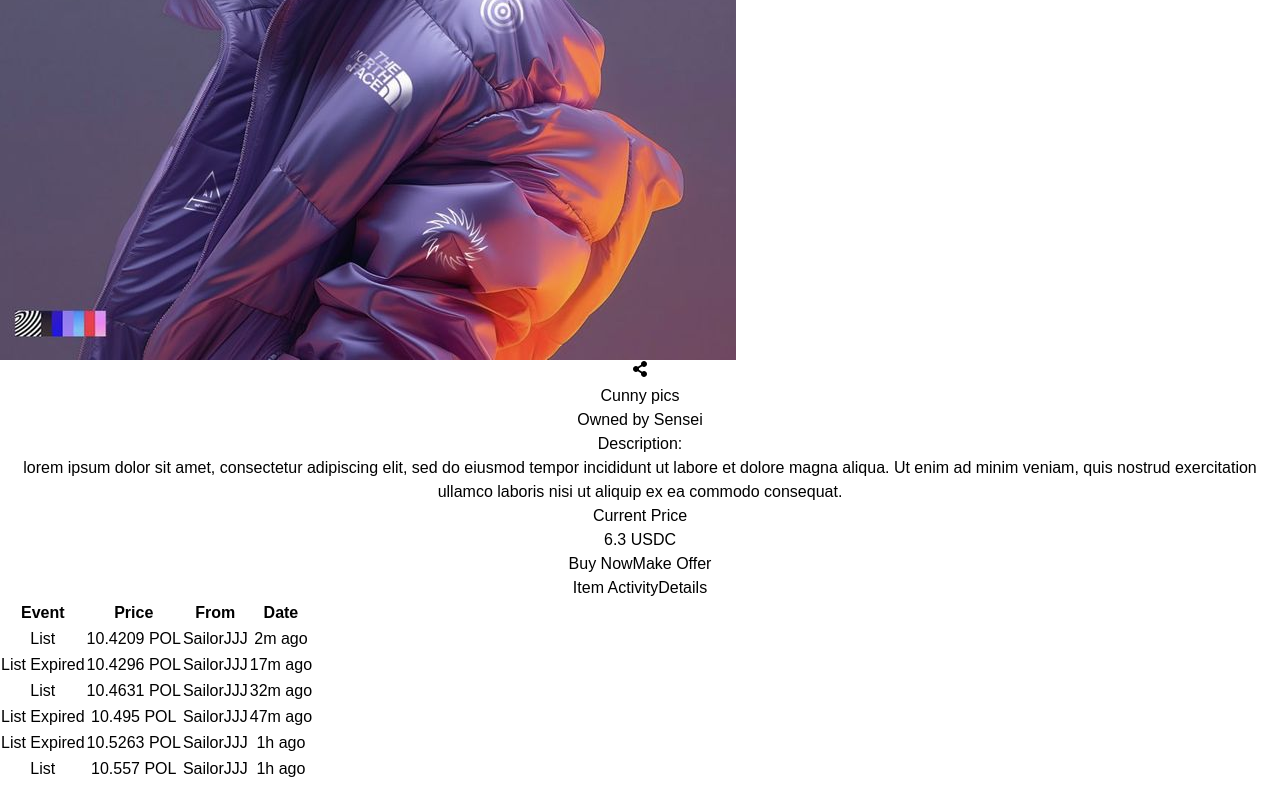
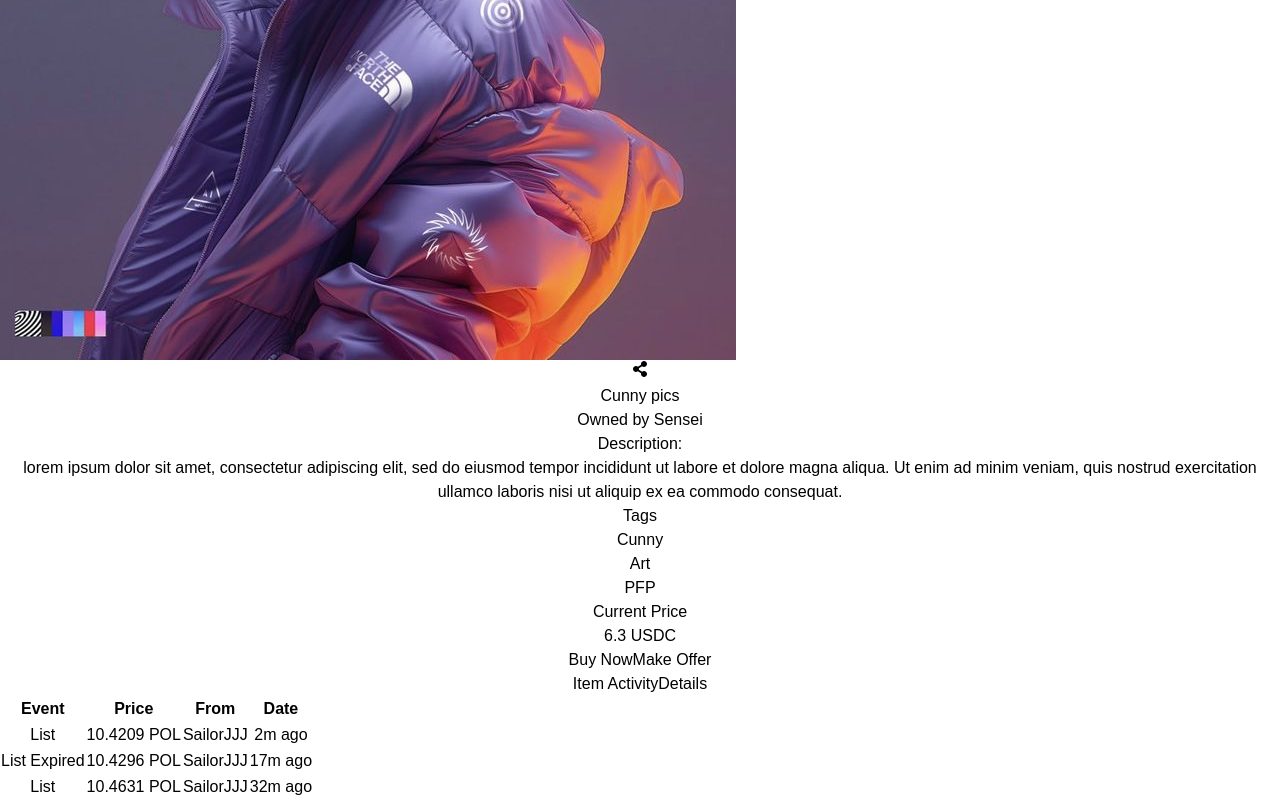
Before and after one commit to cussonspoon/NFT-trading, a React (Vite) app: page /assets/1 in a window 1280 px wide. Shown: the part 494-1291 px from the top of the page. Built offline with nearby package versions, Linux system fonts and the light colour scheme.

Commit message:
added tag display in detail page :hand: 🙂‍↕️

```diff
--- a/src/components/Nft_details_page/NFT_details.jsx
+++ b/src/components/Nft_details_page/NFT_details.jsx
@@ -1,13 +1,31 @@
-
-const NFTDetails = ({ title, owner, description, renderHeader }) => {
+const NFTDetails = ({ title, owner, description, renderHeader, tag = [] }) => {
   return (
     <div>
-            {renderHeader && <div className="flex items-end justify-end">{renderHeader()}</div>}
+      {renderHeader && (
+        <div className="flex items-end justify-end">{renderHeader()}</div>
+      )}
       <h1 className="text-3xl font-bold mb-4">{title}</h1>
-            <p className="text-gray-400 mb-2">Owned by <span className="text-blue-500">{owner}</span></p>
+      <p className="text-gray-400 mb-2">
+        Owned by <span className="text-blue-500">{owner}</span>
+      </p>
       <div className="bg-zinc-900 p-4 rounded-lg mb-6 border border-zinc-700">
-                <p className="text-grey-400 text-lg font-semibold text-left">Description:</p>
+        <p className="text-grey-400 text-lg font-semibold text-left">
+          Description:
+        </p>
         <p className="text-lg text-left">{description}</p>
+      </div>
+      <div className="bg-zinc-900 p-4 rounded-lg mb-2 border border-zinc-700">
+        <p className="text-grey-400 text-lg font-semibold text-left">Tags</p>
+        <div className="mt-2 flex flex-wrap gap-4">
+          {tag.map((item, index) => (
+            <div
+              key={index}
+              className="bg-zinc-800 text-gray-400 rounded-full px-4 py-2"
+            >
+              {item}
+            </div>
+          ))}
+        </div>
       </div>
     </div>
   );
--- a/src/pages/Nft_details.jsx
+++ b/src/pages/Nft_details.jsx
@@ -25,6 +25,7 @@ const NFTPage = () => {
       "lorem ipsum dolor sit amet, consectetur adipiscing elit, sed do eiusmod tempor incididunt ut labore et dolore magna aliqua. Ut enim ad minim veniam, quis nostrud exercitation ullamco laboris nisi ut aliquip ex ea commodo consequat.",
     imageSrc: "/nft/nft1.jpg",
     price: 6.3,
+    tag: ["Cunny", "Art", "PFP"]
   };
 
   return (
@@ -44,6 +45,7 @@ const NFTPage = () => {
               title={sampleNFT.title}
               owner={sampleNFT.owner}
               description={sampleNFT.description}
+              tag={sampleNFT.tag}
               renderHeader={() => (
                 <button
                   onClick={handleShare}
@@ -70,77 +72,3 @@ const NFTPage = () => {
 };
 
 export default NFTPage;
-
-// // old layout
-// import Layout from "../components/Layout";
-// import NFTDetails from "../components/Nft_details_page/NFT_details";
-// import NFTActions from "../components/Nft_details_page/NFT_actions";
-// import NFTImage from "../components/Nft_details_page/NFT_image";
-// import ItemActivity from "../components/Nft_details_page/item_activity";
-// import { FaShareAlt } from "react-icons/fa";
-
-// const NFTPage = () => {
-//   const fetchAsset = async () => {
-//     console.log("Fetching asset...");
-//   };
-
-//   const handleShare = () => {
-//     console.log("Share clicked");
-//     const current_url = window.location.href;
-//     navigator.clipboard.writeText(current_url).then(() => {
-//       console.log("URL copied to clipboard");
-//     });
-//   };
-
-//   const sampleNFT = {
-//     title: "Cunny pics",
-//     owner: "Sensei",
-//     description:
-//       "lorem ipsum dolor sit amet, consectetur adipiscing elit, sed do eiusmod tempor incididunt ut labore et dolore magna aliqua. Ut enim ad minim veniam, quis nostrud exercitation ullamco laboris nisi ut aliquip ex ea commodo consequat.",
-//     imageSrc: "/nft/nft1.jpg",
-//     price: 6.3,
-//   };
-
-//   return (
-//    <Layout>
-//   <div className="min-h-screen text-white justify-center w-full overflow-hidden">
-//     <div className="p-3">
-//       <div className="grid grid-cols-2 mt-32 justify-items-center gap-y-10">
-//         {/* Left Section */}
-//         <NFTImage
-//           imageSrc={sampleNFT.imageSrc || "/nft/nft1.jpg"}
-//           width="w-4/5"
-//         />
-
-//         {/* Right Section */}
-//         <div className="mr-10">
-//           <NFTDetails
-//             title={sampleNFT.title}
-//             owner={sampleNFT.owner}
-//             description={sampleNFT.description}
-//             renderHeader={() => (
-//               <button
-//                 onClick={handleShare}
-//                 className="p-2 rounded-lg bg-zinc-800 border border-zinc-400 hover:bg-gray-700"
-//                 aria-label="Share"
-//               >
-//                 <FaShareAlt className="text-xl" />
-//               </button>
-//             )}
-//           />
-//           <NFTActions
-//             price="6.3"
-//             onBuyNow={fetchAsset}
-//             onMakeOffer={() => console.log("Make offer clicked")}
-//           />
-//         </div>
-//         <ItemActivity />
-//       </div>
-//     </div>
-//   </div>
-// </Layout>
-
-//   );
-// };
-
-// export default NFTPage;
```
Lines whose indentation alone changed are shown as unchanged.
